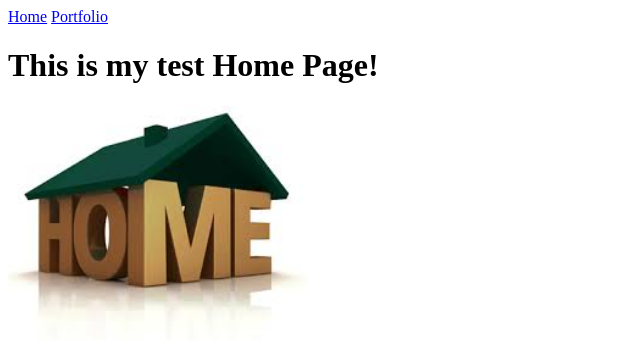
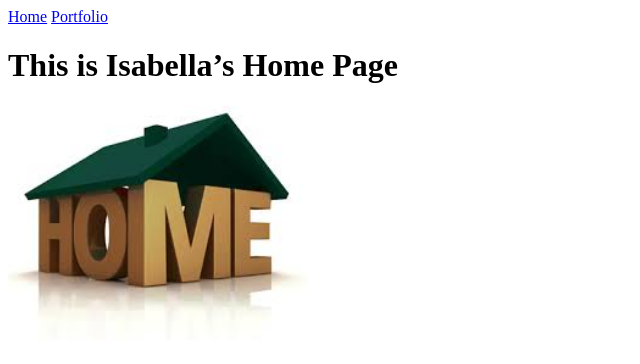
Before and after one commit to Isabella22/isabella22.github.io, a plain HTML site: page index.html in a window 1280 px wide. Shown: the whole page, without its empty margins (0-640 px from the left). Drawn offline with Linux system fonts and the light colour scheme.

Commit message:
Changed the heading

```diff
--- a/index.html
+++ b/index.html
@@ -7,7 +7,7 @@
   <body>
     <a href="index.html">Home</a>
     <a href="portfolio.html">Portfolio</a>
-    <h1>This is my test Home Page!</h1>
+    <h1>This is Isabella’s Home Page</h1>
     <img src="images/home.jpg" height="250">
   </body>
 </html>
```
